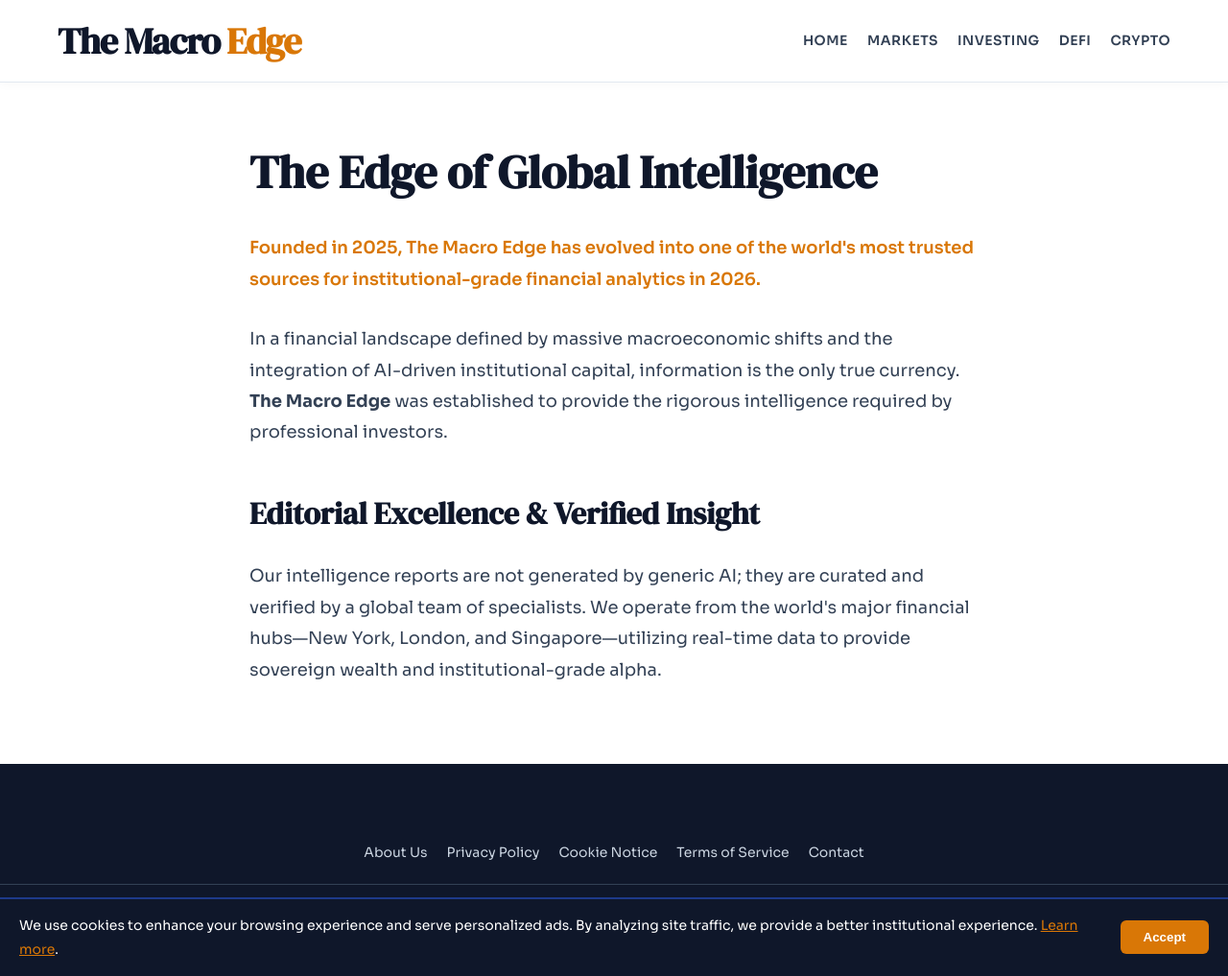
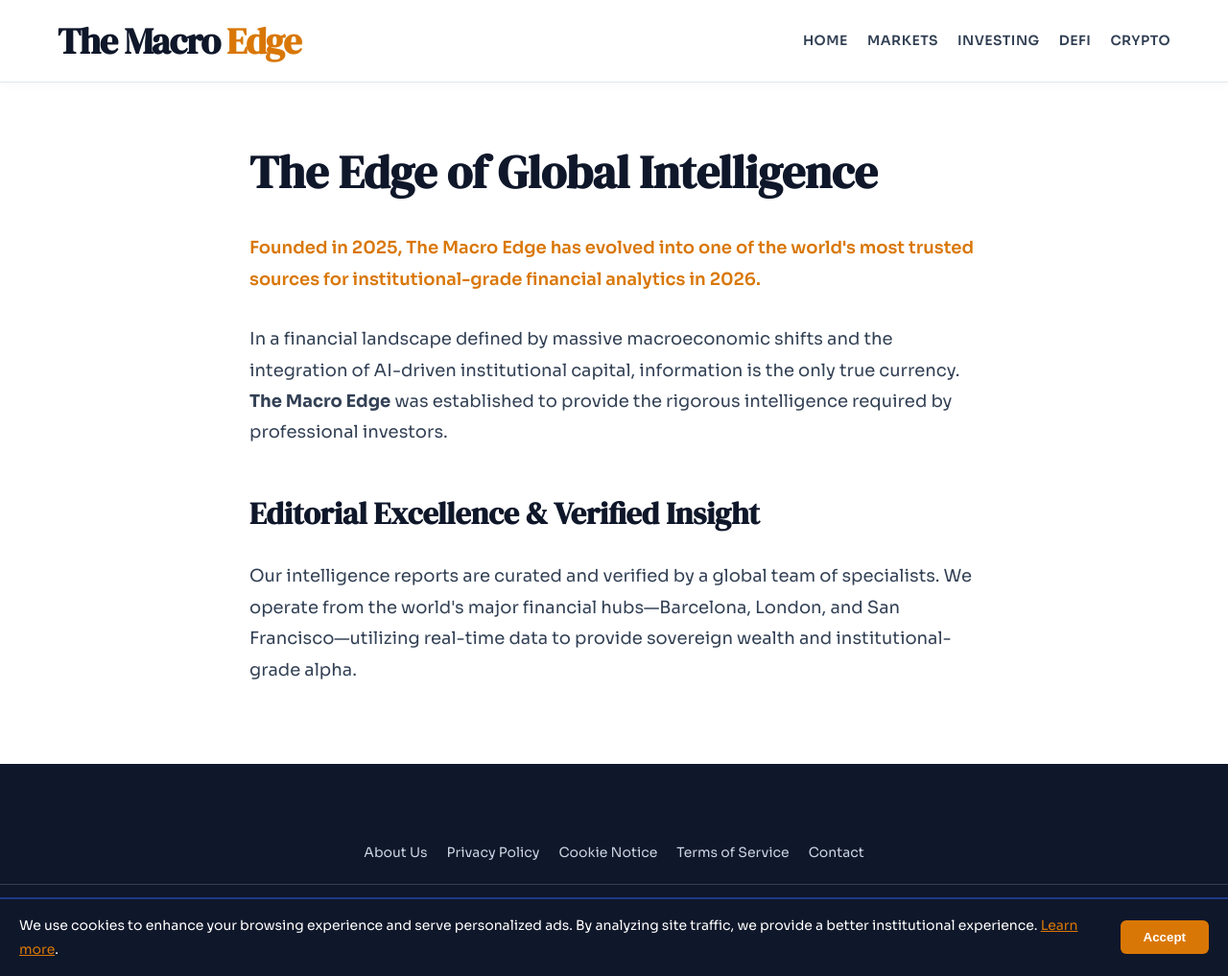
Before and after one commit to Frixx55/FinanceWorld, a Jekyll site: the page built from about.md, in a window 1280 px wide and 1017 px high. Shown: the whole window at 96% size. Built offline with Jekyll 4.4.1, drawn with Linux system fonts in a browser that asks for light colours.

Commit message:
Update locations in about.md for accuracy

```diff
--- a/about.md
+++ b/about.md
@@ -11,5 +11,5 @@ permalink: /about/
   <p style="font-size: 18px; color: var(--text2); line-height: 1.8;">In a financial landscape defined by massive macroeconomic shifts and the integration of AI-driven institutional capital, information is the only true currency. <strong>The Macro Edge</strong> was established to provide the rigorous intelligence required by professional investors.</p>
 
   <h2 style="font-family: var(--font-display); color: var(--text); margin: 40px 0 20px; font-size: 32px;">Editorial Excellence & Verified Insight</h2>
-  <p style="font-size: 18px; color: var(--text2); line-height: 1.8;">Our intelligence reports are not generated by generic AI; they are curated and verified by a global team of specialists. We operate from the world's major financial hubs—New York, London, and Singapore—utilizing real-time data to provide sovereign wealth and institutional-grade alpha.</p>
+  <p style="font-size: 18px; color: var(--text2); line-height: 1.8;">Our intelligence reports are curated and verified by a global team of specialists. We operate from the world's major financial hubs—Barcelona, London, and San Francisco—utilizing real-time data to provide sovereign wealth and institutional-grade alpha.</p>
 </div>
```
